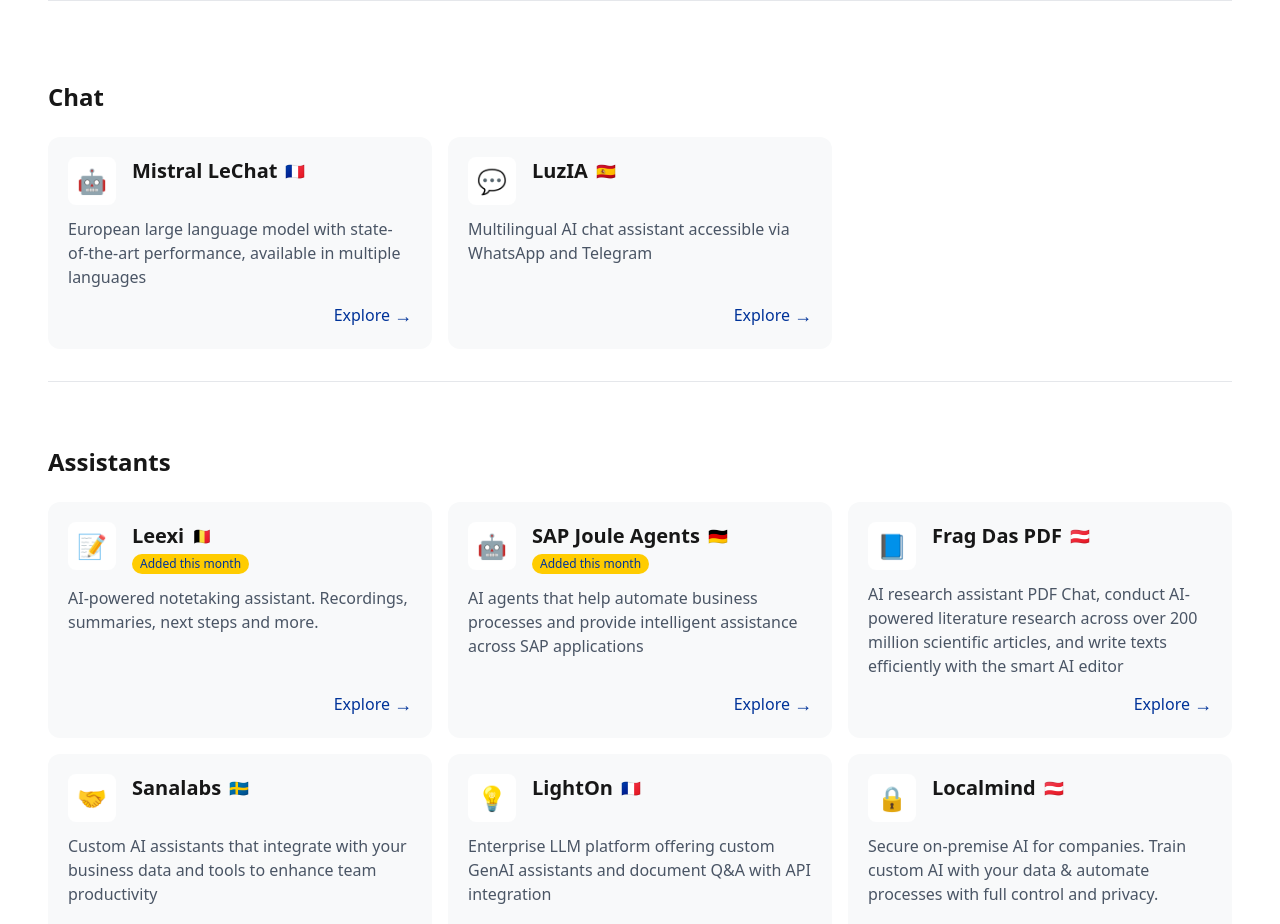
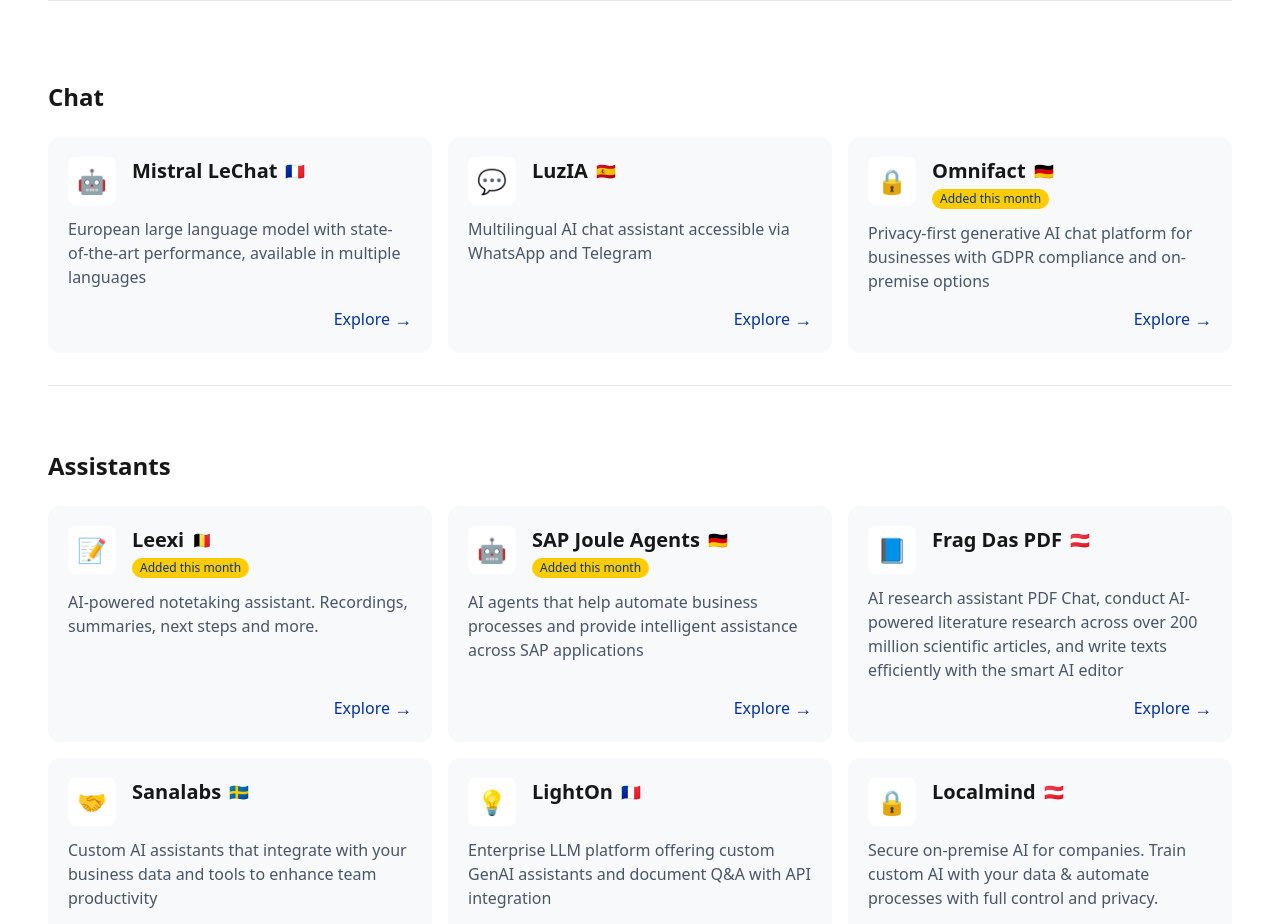
Before and after one commit to northwindlabs/ai-atlas, a Next.js app: page / in a window 1280 px wide. Shown: the part 1120-2044 px from the top of the page. Built offline with nearby package versions, Linux system fonts and the light colour scheme.

Commit message:
added omnifact

```diff
--- a/src/data/services.ts
+++ b/src/data/services.ts
@@ -42,6 +42,14 @@
         icon: '💬',
         country: '🇪🇸',
         link: 'https://www.luzia.com',
+      },
+      {
+        name: 'Omnifact',
+        description: 'Privacy-first generative AI chat platform for businesses with GDPR compliance and on-premise options',
+        icon: '🔒',
+        country: '🇩🇪',
+        link: 'https://omnifact.ai/',
+        addedDate: '2025-06-01',
       },
     ],
   },
```
